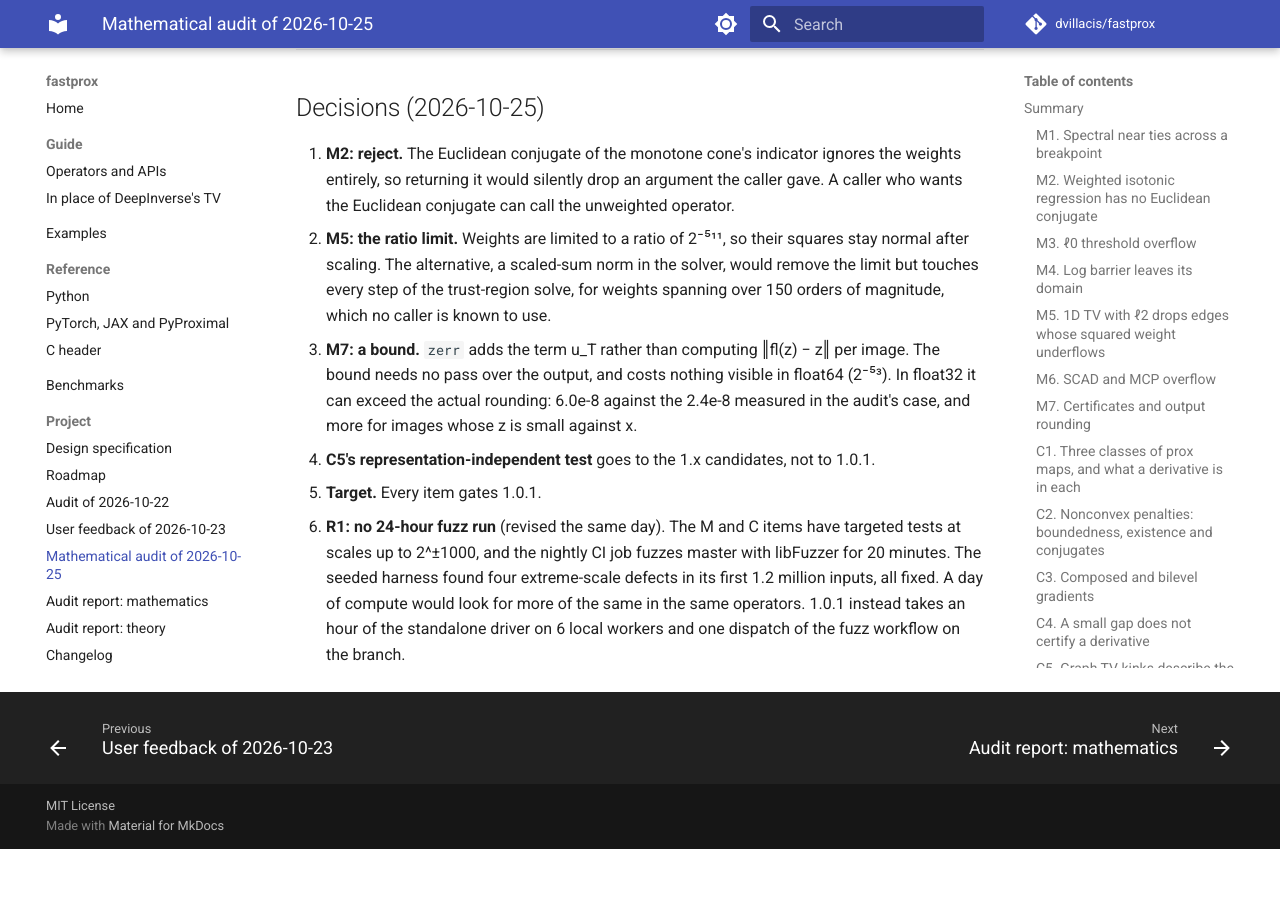
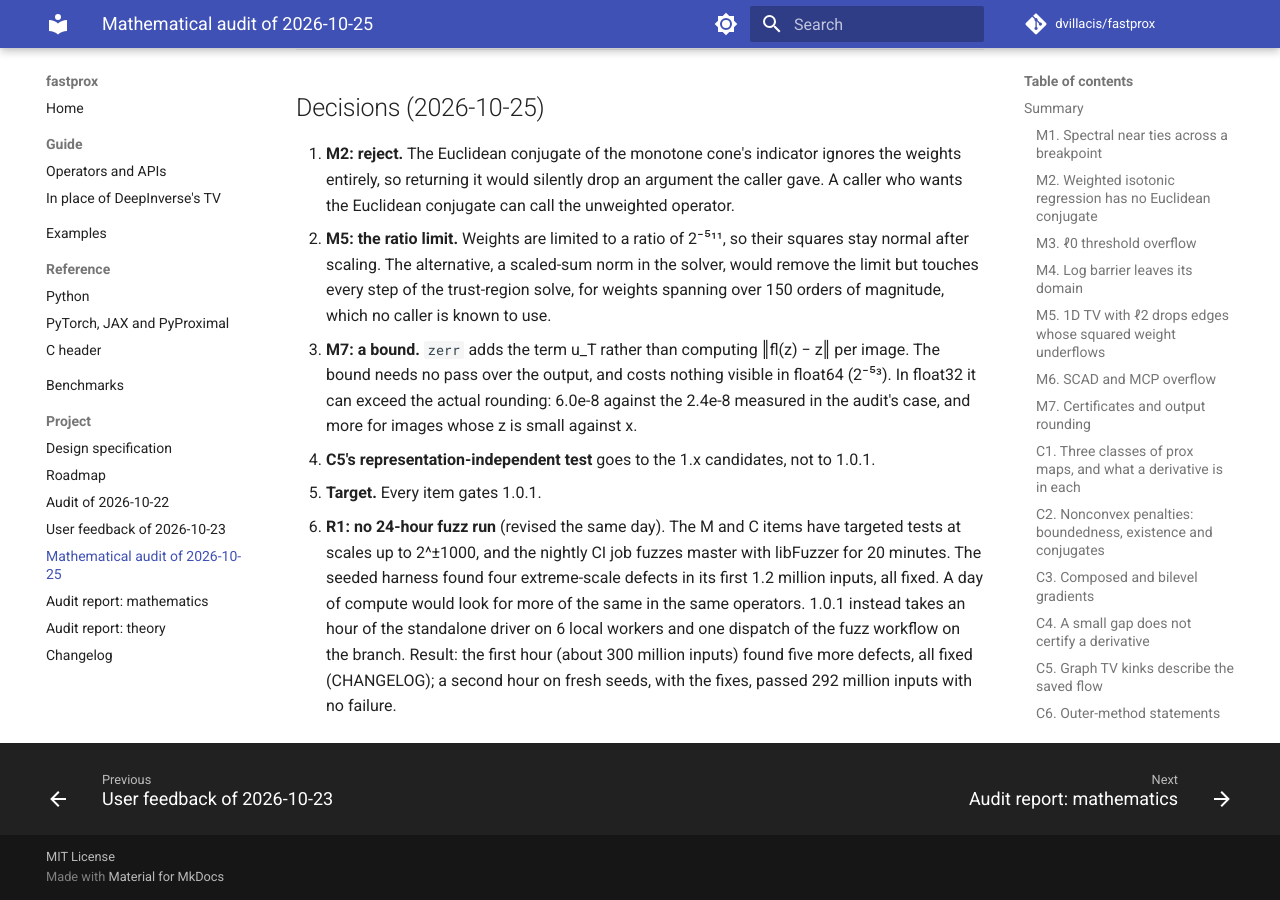
Before and after one commit to dvillacis/fastprox, an MkDocs documentation site: the page built from docs/math-audit-2026-10.md, in a window 1280 px wide and 900 px high, scrolled down 12706 px. Built offline with MkDocs 1.6.1 and Material for MkDocs 9.7.7, drawn with Linux system fonts in a browser that asks for light colours; comment, search, counter and statistics services are not loaded; before the commit the page ends 13555 px from its top, so only the background shows below that.

Commit message:
R1: the second fuzz hour passed (292 million inputs, no failure)
Co-Authored-By: Claude Opus 5.5 <noreply@anthropic.com>

```diff
--- a/docs/math-audit-2026-10.md
+++ b/docs/math-audit-2026-10.md
@@ -475,4 +475,4 @@ calls that newly fail are those that returned a wrong result (M2, M5).
 3. **M7: a bound.** `zerr` adds the term u_T rather than computing ‖fl(z) − z‖ per image. The bound needs no pass over the output, and costs nothing visible in float64 (2⁻⁵³). In float32 it can exceed the actual rounding: 6.0e-8 against the 2.4e-8 measured in the audit's case, and more for images whose z is small against x.
 4. **C5's representation-independent test** goes to the 1.x candidates, not to 1.0.1.
 5. **Target.** Every item gates 1.0.1.
-6. **R1: no 24-hour fuzz run** (revised the same day). The M and C items have targeted tests at scales up to 2^±1000, and the nightly CI job fuzzes master with libFuzzer for 20 minutes. The seeded harness found four extreme-scale defects in its first 1.2 million inputs, all fixed. A day of compute would look for more of the same in the same operators. 1.0.1 instead takes an hour of the standalone driver on 6 local workers and one dispatch of the fuzz workflow on the branch.
+6. **R1: no 24-hour fuzz run** (revised the same day). The M and C items have targeted tests at scales up to 2^±1000, and the nightly CI job fuzzes master with libFuzzer for 20 minutes. The seeded harness found four extreme-scale defects in its first 1.2 million inputs, all fixed. A day of compute would look for more of the same in the same operators. 1.0.1 instead takes an hour of the standalone driver on 6 local workers and one dispatch of the fuzz workflow on the branch. Result: the first hour (about 300 million inputs) found five more defects, all fixed (CHANGELOG); a second hour on fresh seeds, with the fixes, passed 292 million inputs with no failure.
```
